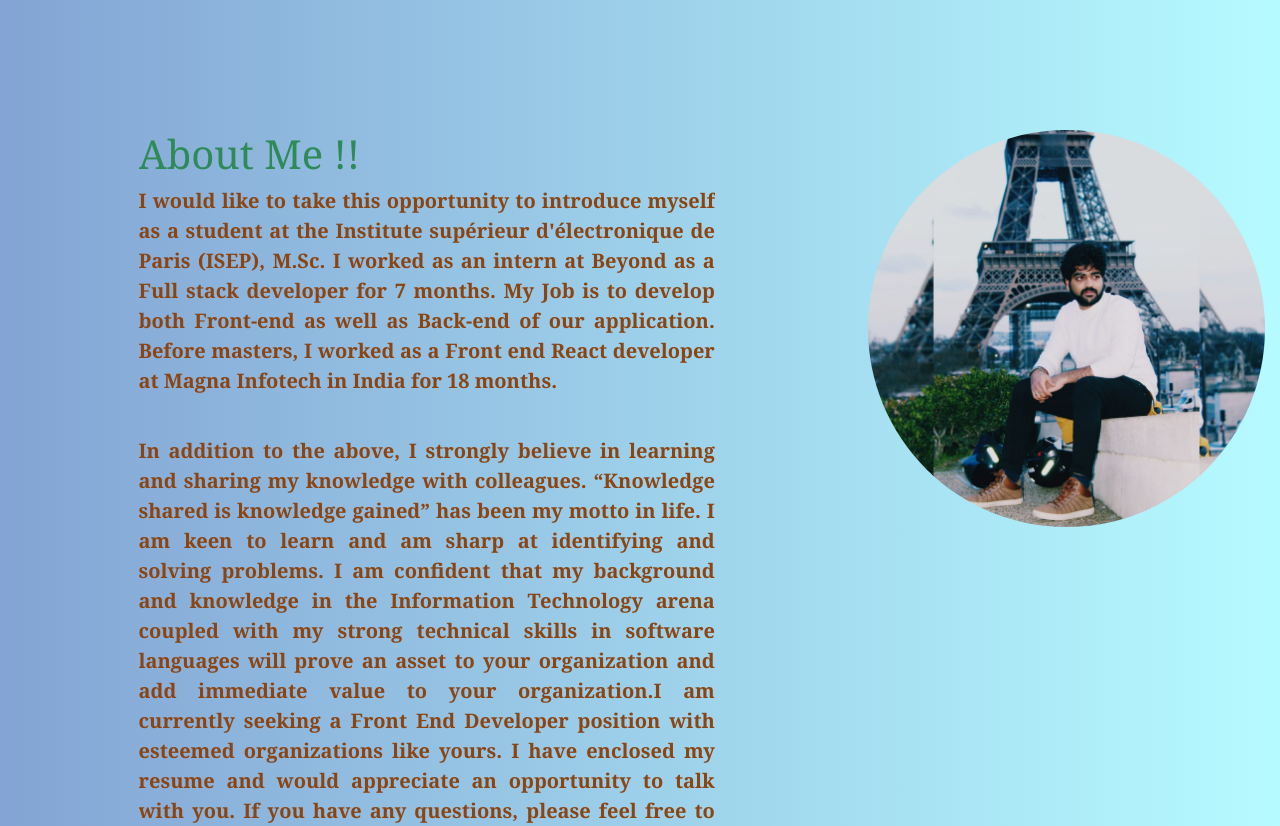
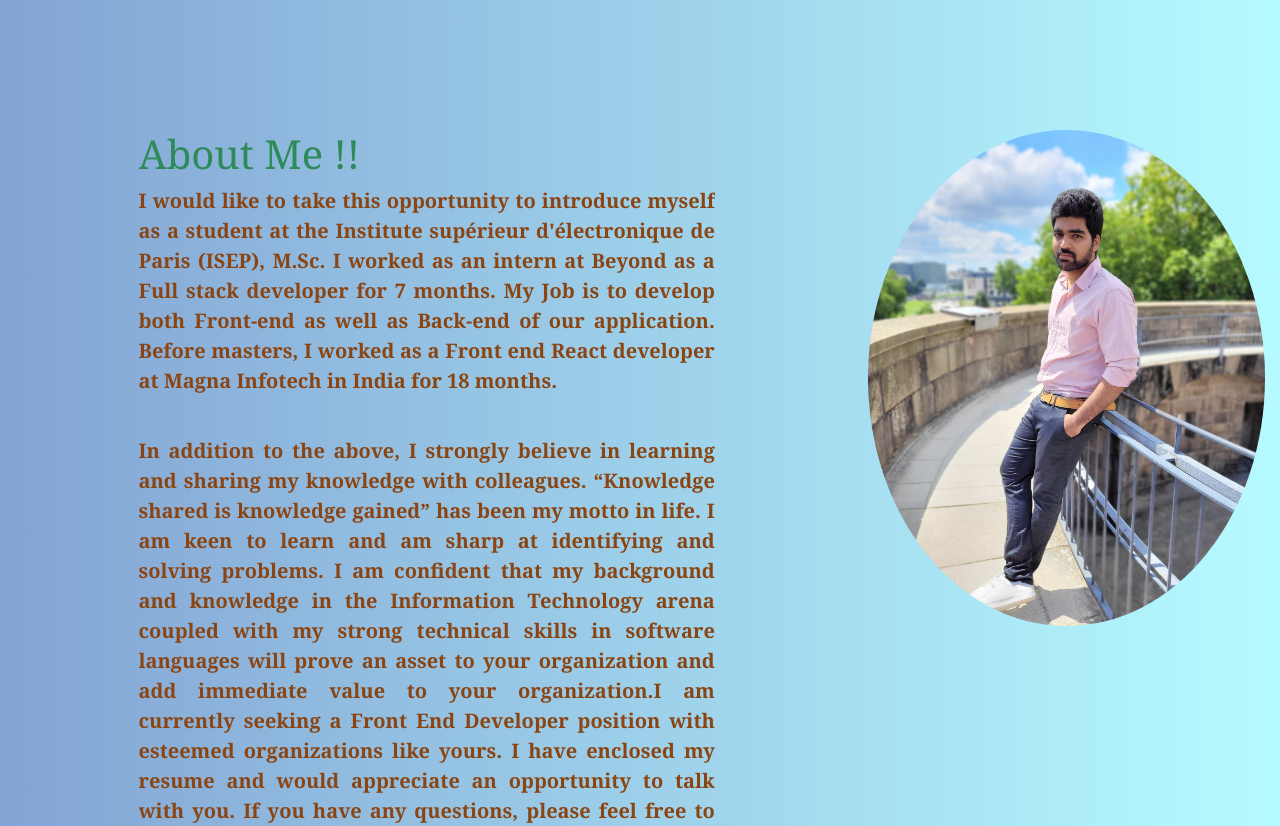
Before and after one commit to anveshdamulur/myportfolio, a plain HTML site: page index.html in a window 1280 px wide. Shown: the part 740-1566 px from the top of the page. Drawn offline with nearby package versions, Linux system fonts and the light colour scheme; a script that the page names is missing.

Commit message:
adding update resume and changing pic

```diff
--- a/index.html
+++ b/index.html
@@ -112,7 +112,7 @@
         data-aos-easing="ease-in"  data-aos-mirror="true"
         data-aos-once="false" class="col-md-4">
             <section>
-                <img src='./images/frontpic.jpeg' style='width:100%;border-radius:50%'alt=""/>
+                <img src='./images/front_pic.jpg' style='width:100%;border-radius:50%'alt=""/>
             </section>
         </div>
     </div>
```
Also changed, not shown: images/front_pic.jpg (added), 1 other file.
